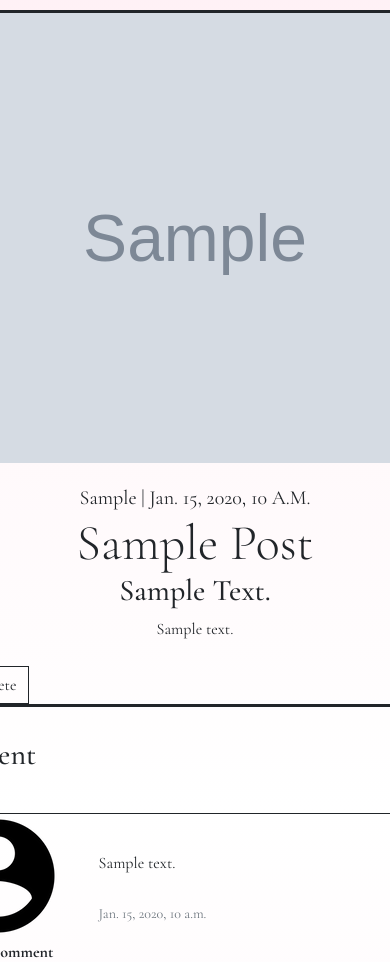
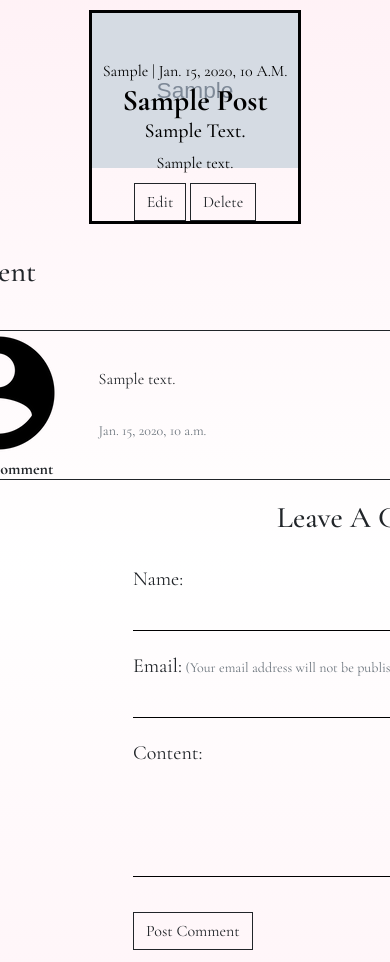
Before and after one commit to frirsta/fullstack-project, a Django app: a page that uses templates/magazine/post.html in a window 390 px wide; the page is wider, and only the part inside the window is pictured. Shown: the part 71-1033 px from the top of that part. Run offline with Django 3.2, Linux system fonts and the light colour scheme; a user stored in the database is signed in; tables that the repository leaves empty hold one stand-in row (values such as "Sample post"); grey boxes marked "Sample" are stand-in pictures; parts of the project's set-up code (start-up, migrations or seed data) failed here and were passed over; some libraries are stand-ins or nearby versions.

Commit message:
Change pagination to 6 from 10 in HomeView class. Add css that put title and button on the post image when screen is 820px wide. Add default image to all posts. If user creates a blogpost and dont add an image the default image will be displayed.

```diff
--- a/magazine/views.py
+++ b/magazine/views.py
@@ -17,7 +17,7 @@ class HomeView(ListView):
 
     template_name = 'magazine/home.html'
     queryset = Post.objects.all()
-    paginate_by = 10
+    paginate_by = 6
 
 
 class AdminPage(LoginRequiredMixin, ListView):
--- a/static/CSS/style.css
+++ b/static/CSS/style.css
@@ -258,32 +258,53 @@ textarea {
         background: url("/static/images/hero/hero-900px.jpg") no-repeat center center;
     }
 
-    h1 {
+    .logo {
         font-size: 150px;
     }
 
+    h3{
+        font-size: 20px;
+    }
+    /* blog post */
+    .blog-post-container {
+        width: 820px;
+        display: flex;
+        flex-direction: row;
+        justify-content: space-between;
+        margin: 0;
+    }
 
+    .blog-author-date {
+        margin-top: 0;
+        font-size: 16px;
+    }
 
     .post-container {
         margin: 10px;
+        position: relative;
+        text-align: center;
+        padding: 0;
+        color: #000;
+
     }
 
     .card-title {
-        font-size: 50px;
+        font-size: 30px;
+        font-weight: 700;
     }
 
     .post-image {
-        width: 600px;
-        max-height: 500px;
+        width: 100%;
+        height: 100%;
     }
 
     .card-body {
-        width: 600px;
-        display: flex;
-        flex-direction: column;
-        justify-content: center;
-        align-items: center;
-        padding: 10px;
+        position: absolute;
+        top: 50%;
+        left: 50%;
+        transform: translate(-50%, -50%);
+        text-align: center;
+        width: 100%;
     }
 
     footer {
--- a/templates/magazine/post.html
+++ b/templates/magazine/post.html
@@ -6,6 +6,8 @@
     <div class="post-container">
   {% if post.image %}
   <img src="{{ post.image.url }}" alt="{{ post.title }}" class="post-image">
+  {% else %}
+  <img src="{% static 'images/default-post.jpg' %}" class="post-image" alt="{{ post.title }}">
   {% endif %}
 
     <div class="card-body">
```
Also changed, not shown: templates/magazine/home.html (+9 -1 lines), static/images/default-post.jpg (added).
